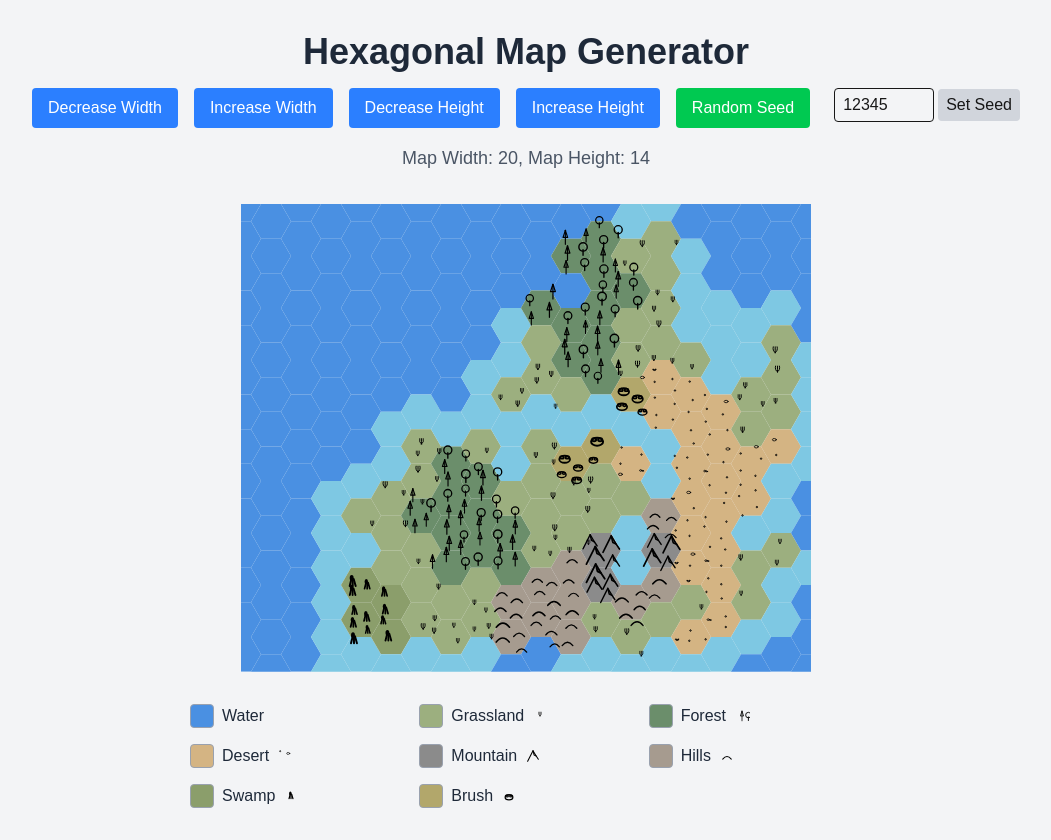
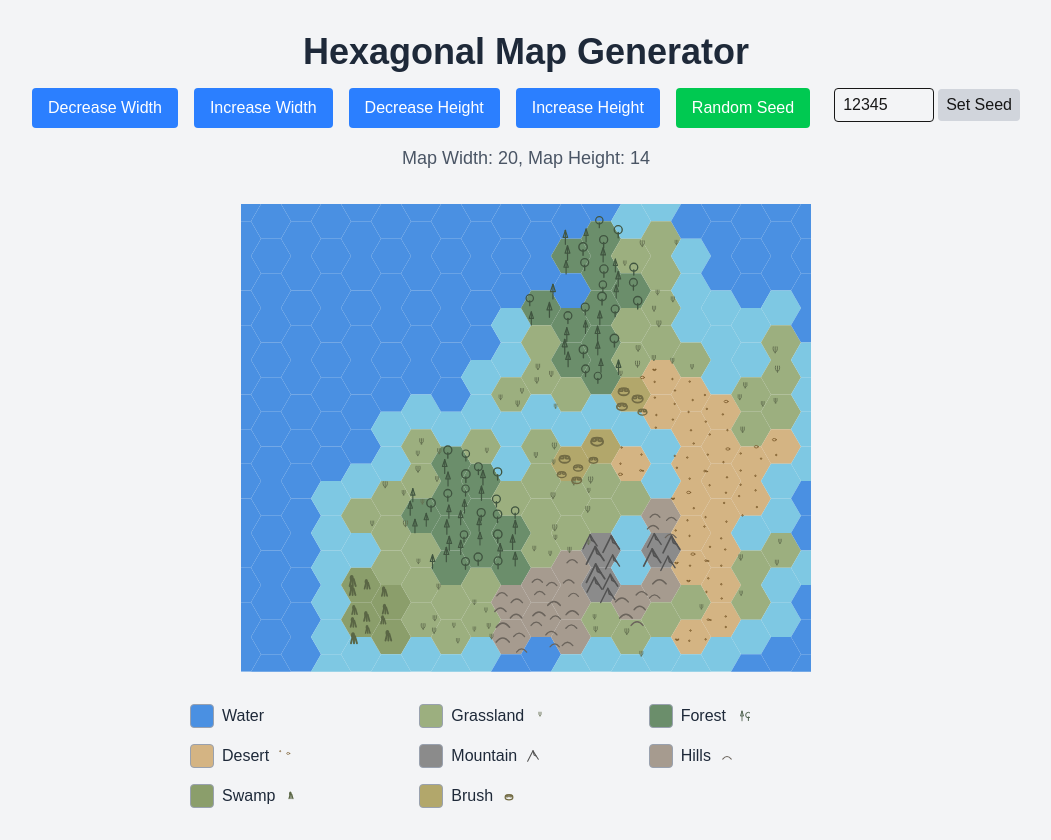
Before and after one commit to kohlhofer/hex-map, a Next.js app: page / in a window 1280 px wide. Shown: the whole page, without its empty margins (114-1165 px from the left). Built offline with nearby package versions, Linux system fonts and the light colour scheme.

Commit message:
Fix desert symbol placement and unify symbol color strategy for all terrains. Refactor overlay logic for correct positioning and consistent, visible map symbols.

```diff
--- a/src/components/HexMap.tsx
+++ b/src/components/HexMap.tsx
@@ -25,6 +25,20 @@ interface HexTile {
 interface Point {
   x: number;
   y: number;
+}
+
+interface TerrainSymbol {
+  x: number;
+  y: number;
+  scale: number;
+  rotation: number;
+  type: 'evergreen' | 'broadleaf';
+}
+
+interface Hex {
+  q: number;
+  r: number;
+  terrain: TerrainType;
 }
 
 // Seeded RNG (mulberry32)
@@ -57,6 +71,81 @@ function getNeighbors(tile: HexTile, tileMap: Record<string, HexTile>) {
   return directions
     .map(([dq, dr]) => tileMap[`${tile.q + dq},${tile.r + dr}`])
     .filter(n => n);
+}
+
+const createGrid = (size: number): { x: number; y: number }[] => {
+  const points: { x: number; y: number }[] = [];
+  for (let x = 0; x < 1; x += size) {
+    for (let y = 0; y < 1; y += size) {
+      points.push({ x, y });
+    }
+  }
+  return points;
+};
+
+// Helper to darken a hex color by a given factor (0-1)
+function darkenColor(hex: string, factor: number = 0.5): string {
+  hex = hex.replace('#', '');
+  let r = parseInt(hex.substring(0, 2), 16);
+  let g = parseInt(hex.substring(2, 4), 16);
+  let b = parseInt(hex.substring(4, 6), 16);
+  r = Math.floor(r * factor);
+  g = Math.floor(g * factor);
+  b = Math.floor(b * factor);
+  return `#${r.toString(16).padStart(2, '0')}${g.toString(16).padStart(2, '0')}${b.toString(16).padStart(2, '0')}`;
+}
+
+// Get color for terrain type
+const getTerrainColor = (terrain: TerrainType): string => {
+  switch (terrain) {
+    case TerrainType.WATER:
+      return '#4A90E2';
+    case TerrainType.GRASSLAND:
+      return '#9CAF7F'; // desaturated green
+    case TerrainType.FOREST:
+      return '#6B8E6B'; // desaturated dark green
+    case TerrainType.DESERT:
+      return '#D4B483'; // desaturated sand
+    case TerrainType.MOUNTAIN:
+      return '#8B8B8B'; // desaturated gray
+    case TerrainType.HILLS:
+      return '#A69B8F'; // desaturated brown
+    case TerrainType.SWAMP:
+      return '#8B9E6B'; // desaturated olive
+    case TerrainType.BRUSH:
+      return '#B2A76B'; // already desaturated
+    default:
+      return '#000000';
+  }
+};
+
+// Helper to get a good symbol color for each terrain
+function getSymbolColor(terrain: TerrainType): string {
+  const base = getTerrainColor(terrain);
+  let color: string;
+  switch (terrain) {
+    case TerrainType.DESERT:
+      color = '#7a5a2b'; // Strong brown for desert symbols
+      break;
+    case TerrainType.FOREST:
+    case TerrainType.MOUNTAIN:
+      color = darkenColor(base, 0.6);
+      break;
+    case TerrainType.GRASSLAND:
+    case TerrainType.HILLS:
+    case TerrainType.SWAMP:
+    case TerrainType.BRUSH:
+      color = darkenColor(base, 0.65);
+      break;
+    default:
+      color = darkenColor(base, 0.7);
+  }
+  // Minimum contrast: if color is too close to background, use #333
+  const rgb = parseInt(color.replace('#', ''), 16);
+  if (rgb > 0xcccccc || rgb < 0x222222) {
+    color = '#333';
+  }
+  return color;
 }
 
 export default function HexMap() {
@@ -371,30 +460,6 @@ export default function HexMap() {
     return terrains[Math.floor(Math.random() * terrains.length)];
   };
 
-  // Get color for terrain type
-  const getTerrainColor = (terrain: TerrainType): string => {
-    switch (terrain) {
-      case TerrainType.WATER:
-        return '#4A90E2';
-      case TerrainType.GRASSLAND:
-        return '#9CAF7F'; // desaturated green
-      case TerrainType.FOREST:
-        return '#6B8E6B'; // desaturated dark green
-      case TerrainType.DESERT:
-        return '#D4B483'; // desaturated sand
-      case TerrainType.MOUNTAIN:
-        return '#8B8B8B'; // desaturated gray
-      case TerrainType.HILLS:
-        return '#A69B8F'; // desaturated brown
-      case TerrainType.SWAMP:
-        return '#8B9E6B'; // desaturated olive
-      case TerrainType.BRUSH:
-        return '#B2A76B'; // already desaturated
-      default:
-        return '#000000';
-    }
-  };
-
   useEffect(() => {
     generateMap();
   }, [mapWidth, mapHeight, seed]);
@@ -402,6 +467,103 @@ export default function HexMap() {
   // Build a local map from tiles for rendering
   const renderTileMap: Record<string, HexTile> = {};
   tiles.forEach(t => { renderTileMap[`${t.q},${t.r}`] = t; });
+
+  const generateTerrainOverlay = (terrain: TerrainType, hex: Hex): TerrainSymbol[] => {
+    switch (terrain) {
+      case 'forest':
+        // Create a denser grid for forests
+        const forestGridSize = 0.15; // Smaller grid cells for more symbols
+        const forestGrid = createGrid(forestGridSize);
+        const forestSymbols = forestGrid
+          .filter(() => Math.random() < 0.85) // Higher chance of placing a symbol
+          .map(({ x, y }): TerrainSymbol => {
+            const jitterX = (Math.random() - 0.5) * forestGridSize * 0.5;
+            const jitterY = (Math.random() - 0.5) * forestGridSize * 0.5;
+            const scale = 0.8 + Math.random() * 0.4; // Slightly smaller base size
+            const rotation = Math.random() * 360;
+            return {
+              x: x + jitterX,
+              y: y + jitterY,
+              scale,
+              rotation,
+              type: Math.random() < 0.6 ? 'evergreen' : 'broadleaf' // More evergreens
+            };
+          });
+        return forestSymbols;
+      default:
+        return [];
+    }
+  };
+
+  // Helper to brush symbol positions for a given terrain type, excluding river tiles
+  function brushTerrainSymbolPositionsNoRivers(terrain: TerrainType, sizeRange: [number, number]) {
+    const terrainTiles = tiles.filter(t => t.terrain === terrain && !t.river);
+    const visited = new Set<string>();
+    const clusters: any[] = [];
+    // 2. BFS to find contiguous clusters
+    for (const tile of terrainTiles) {
+      if (visited.has(tile.id)) continue;
+      const cluster: any[] = [];
+      const queue = [tile];
+      visited.add(tile.id);
+      while (queue.length) {
+        const t = queue.shift()!;
+        cluster.push(t);
+        for (const n of getNeighbors(t, renderTileMap)) {
+          if (n.terrain === terrain && !n.river && !visited.has(n.id)) {
+            visited.add(n.id);
+            queue.push(n);
+          }
+        }
+      }
+      clusters.push(cluster);
+    }
+    // 3. For each cluster, scatter symbol positions
+    const positions: { x: number; y: number; size: number }[] = [];
+    clusters.forEach(cluster => {
+      let minX = Infinity, maxX = -Infinity, minY = Infinity, maxY = -Infinity;
+      for (const t of cluster) {
+        const { x, y } = axialToPixel(t.q, t.r);
+        minX = Math.min(minX, x);
+        maxX = Math.max(maxX, x);
+        minY = Math.min(minY, y);
+        maxY = Math.max(maxY, y);
+      }
+      const spacing = hexSize * 0.85;
+      const gridMinX = minX - spacing * 0.5;
+      const gridMaxX = maxX + spacing * 0.5;
+      const gridMinY = minY - spacing * 0.5;
+      const gridMaxY = maxY + spacing * 0.5;
+      let rowIdx = 0;
+      for (let gx = gridMinX; gx <= gridMaxX; gx += spacing) {
+        for (let gy = gridMinY; gy <= gridMaxY; gy += spacing * 0.9) {
+          const jitterX = (Math.random() - 0.5) * hexSize * 0.35;
+          const jitterY = (Math.random() - 0.5) * hexSize * 0.35;
+          const offsetY = (rowIdx % 2 === 0) ? 0 : spacing * 0.45;
+          const px = gx + jitterX;
+          const py = gy + jitterY + offsetY;
+          // Find the nearest terrain tile center
+          let nearest: HexTile | null = null;
+          let nearestDist = Infinity;
+          for (const t of cluster) {
+            const { x, y } = axialToPixel(t.q, t.r);
+            const dist = (px - x) ** 2 + (py - y) ** 2;
+            if (dist < nearestDist) {
+              nearest = t;
+              nearestDist = dist;
+            }
+          }
+          if (nearest && nearestDist < (hexSize * 0.95) ** 2) {
+            const [minS, maxS] = sizeRange;
+            const size = hexSize * (minS + Math.random() * (maxS - minS));
+            positions.push({ x: px, y: py, size });
+          }
+        }
+        rowIdx++;
+      }
+    });
+    return positions;
+  }
 
   return (
     <div className="min-h-screen bg-gray-100 py-8">
@@ -479,58 +641,58 @@ export default function HexMap() {
                       <rect x={clipX} y={clipY} width={clipWidth} height={clipHeight} />
                     </clipPath>
                     {/* Simplified evergreen tree symbol */}
-                    <symbol id="forest-evergreen" viewBox="-10 -16 20 32" stroke="black" strokeWidth="2" fill="none" strokeLinecap="round" strokeLinejoin="round">
+                    <symbol id="forest-evergreen" viewBox="-10 -16 20 32" stroke="currentColor" strokeWidth="2" fill="none" strokeLinecap="round" strokeLinejoin="round">
                       <line x1="0" y1="12" x2="0" y2="-12" />
                       <polyline points="0,-12 -4,0 4,0 0,-12" />
                     </symbol>
                     {/* Broadleaf tree symbol: circle with trunk */}
-                    <symbol id="forest-broadleaf" viewBox="-10 -14 20 28" stroke="black" strokeWidth="2" fill="none" strokeLinecap="round" strokeLinejoin="round">
+                    <symbol id="forest-broadleaf" viewBox="-10 -14 20 28" stroke="currentColor" strokeWidth="2" fill="none" strokeLinecap="round" strokeLinejoin="round">
                       <line x1="0" y1="10" x2="0" y2="2" />
                       <circle cx="0" cy="-2" r="6" />
                     </symbol>
                     {/* Stylized mountain peak symbol */}
-                    <symbol id="mountain-peak" viewBox="-12 -12 24 24" stroke="black" strokeWidth="2" fill="none" strokeLinecap="round" strokeLinejoin="round">
+                    <symbol id="mountain-peak" viewBox="-12 -12 24 24" stroke="currentColor" strokeWidth="2" fill="none" strokeLinecap="round" strokeLinejoin="round">
                       <polyline points="-10,10 0,-10 6,0 10,6" />
                       <polyline points="0,-10 2,-2 6,0" />
                     </symbol>
                     {/* Stylized hill symbol: gentle arch */}
-                    <symbol id="hill-arch" viewBox="-12 -8 24 16" stroke="black" strokeWidth="2" fill="none" strokeLinecap="round" strokeLinejoin="round">
+                    <symbol id="hill-arch" viewBox="-12 -8 24 16" stroke="currentColor" strokeWidth="2" fill="none" strokeLinecap="round" strokeLinejoin="round">
                       <path d="M-8,6 Q0,-4 8,6" />
                     </symbol>
                     {/* Grassland: tuft of grass (three blades, base at (0,-6), blades curve up to (0,0)) */}
-                    <symbol id="grass-tuft" viewBox="-10 -10 20 20" stroke="black" strokeWidth="1" fill="none" strokeLinecap="round" strokeLinejoin="round">
+                    <symbol id="grass-tuft" viewBox="-10 -10 20 20" stroke="currentColor" strokeWidth="1" fill="none" strokeLinecap="round" strokeLinejoin="round">
                       <path d="M-2,-6 Q-3,-2 0,0" />
                       <path d="M0,-6 Q0,-2 0,0" />
                       <path d="M2,-6 Q3,-2 0,0" />
                     </symbol>
                     {/* Desert: stylized rocks (three types) */}
-                    <symbol id="desert-rock1" viewBox="-10 -6 20 12" stroke="black" strokeWidth="2" fill="none" strokeLinecap="round" strokeLinejoin="round">
+                    <symbol id="desert-rock1" viewBox="-10 -6 20 12" stroke="currentColor" strokeWidth="2" fill="none" strokeLinecap="round" strokeLinejoin="round">
                       <ellipse cx="0" cy="2" rx="5" ry="3" />
                     </symbol>
-                    <symbol id="desert-rock2" viewBox="-10 -6 20 12" stroke="black" strokeWidth="2" fill="none" strokeLinecap="round" strokeLinejoin="round">
+                    <symbol id="desert-rock2" viewBox="-10 -6 20 12" stroke="currentColor" strokeWidth="2" fill="none" strokeLinecap="round" strokeLinejoin="round">
                       <ellipse cx="-2" cy="2" rx="3" ry="2" />
                       <ellipse cx="3" cy="3" rx="2" ry="1.2" />
                     </symbol>
-                    <symbol id="desert-rock3" viewBox="-10 -6 20 12" stroke="black" strokeWidth="2" fill="none" strokeLinecap="round" strokeLinejoin="round">
+                    <symbol id="desert-rock3" viewBox="-10 -6 20 12" stroke="currentColor" strokeWidth="2" fill="none" strokeLinecap="round" strokeLinejoin="round">
                       <ellipse cx="0" cy="3" rx="2.5" ry="1.2" />
                       <ellipse cx="-3" cy="1" rx="1.2" ry="0.7" />
                       <ellipse cx="3" cy="1" rx="1.2" ry="0.7" />
                     </symbol>
                     {/* Swamp: marsh grass/cattail */}
-                    <symbol id="swamp-marsh" viewBox="-10 -10 20 20" stroke="black" strokeWidth="2" fill="none" strokeLinecap="round" strokeLinejoin="round">
+                    <symbol id="swamp-marsh" viewBox="-10 -10 20 20" stroke="currentColor" strokeWidth="2" fill="none" strokeLinecap="round" strokeLinejoin="round">
                       <line x1="-3" y1="4" x2="-1" y2="-4" />
                       <line x1="0" y1="4" x2="0" y2="-2" />
                       <line x1="3" y1="4" x2="1" y2="-3" />
                       <ellipse cx="-1" cy="-4" rx="1" ry="2" />
                     </symbol>
                     {/* Brush: bush/scrub */}
-                    <symbol id="brush-bush" viewBox="-10 -8 20 16" stroke="black" strokeWidth="2" fill="none" strokeLinecap="round" strokeLinejoin="round">
+                    <symbol id="brush-bush" viewBox="-10 -8 20 16" stroke="currentColor" strokeWidth="2" fill="none" strokeLinecap="round" strokeLinejoin="round">
                       <ellipse cx="0" cy="2" rx="6" ry="4" />
                       <ellipse cx="-3" cy="0" rx="2" ry="1.5" />
                       <ellipse cx="3" cy="0" rx="2" ry="1.5" />
                     </symbol>
                     {/* Desert: sand dot */}
-                    <symbol id="desert-dot" viewBox="-2 -2 4 4" stroke="black" strokeWidth="1" fill="none">
+                    <symbol id="desert-dot" viewBox="-2 -2 4 4" stroke="currentColor" strokeWidth="1" fill="none">
                       <circle cx="0" cy="0" r="0.7" />
                     </symbol>
                   </>
@@ -642,18 +804,21 @@ export default function HexMap() {
                         const size = hexSize * (0.85 + Math.random() * 0.15);
                         // Randomly choose tree type: evergreen or broadleaf
                         const treeType = Math.random() < 0.5 ? 'forest-evergreen' : 'forest-broadleaf';
+                        // Use darkened forest color
+                        const strokeColor = getSymbolColor(TerrainType.FOREST);
                         treeUses.push(
+                          <g key={`tree-${cluster[0].id}-${gx},${gy}`} style={{ color: strokeColor }}>
                             <use
-                            key={`tree-${cluster[0].id}-${gx},${gy}`}
                               href={`#${treeType}`}
                               x={px}
                               y={py}
                               width={size}
                               height={size}
                               transform={`translate(${-size / 2},${-size * 0.8})`}
-                            stroke="black"
+                              stroke={strokeColor}
                               fill="none"
                             />
+                          </g>
                         );
                       }
                     }
@@ -756,18 +921,21 @@ export default function HexMap() {
                             default:
                               transform = `translate(${-size / 2},${-size * 0.5})`;
                           }
+                          // Use darkened color for this terrain
+                          const strokeColor = getSymbolColor(terrain);
                           uses.push(
+                            <g key={`${symbolId}-${cluster[0].id}-${gx},${gy}`} style={{ color: strokeColor }}>
                               <use
-                              key={`${symbolId}-${cluster[0].id}-${gx},${gy}`}
                                 href={`#${symbolId}`}
                                 x={px}
                                 y={py}
                                 width={size}
                                 height={size}
                                 transform={transform}
-                              stroke="black"
+                                stroke={strokeColor}
                                 fill="none"
                               />
+                            </g>
                           );
                         }
                       }
@@ -789,34 +957,44 @@ export default function HexMap() {
                 const grasslandUses = sparseBrushTerrainSymbols(TerrainType.GRASSLAND, 'grass-tuft', [0.7, 1.0], 0.6);
                 // For desert, randomly choose one of three rock symbols for each spot
                 function denseDesertSymbols() {
-                  // Use the grid logic but do not skip any points
-                  const uses = brushTerrainSymbolsNoRivers(TerrainType.DESERT, 'desert-dot', [0.4, 0.6]);
+                  // Use normal size and density for desert symbols
+                  const positions = brushTerrainSymbolPositionsNoRivers(TerrainType.DESERT, [0.4, 0.6]);
                   const rockTypes = ['desert-rock1', 'desert-rock2', 'desert-rock3'];
-                  return uses.map((el, i) => {
-                    // 80% dots, 20% small rocks
+                  const strokeColor = getSymbolColor(TerrainType.DESERT);
+                  const desertTiles = tiles.filter(t => t.terrain === TerrainType.DESERT && !t.river);
+                  console.log('Desert tiles (no river):', desertTiles.length, 'Desert symbols:', positions.length);
+                  return positions.map((pos, i) => {
                     if (Math.random() < 0.8) {
-                      return {
-                        ...el,
-                        props: {
-                          ...el.props,
-                          href: '#desert-dot',
-                          width: 4,
-                          height: 4,
-                          transform: `translate(-2,-2)`
-                        }
-                      };
+                      return (
+                        <g key={i} style={{ color: strokeColor }}>
+                          <use
+                            href="#desert-dot"
+                            x={pos.x}
+                            y={pos.y}
+                            width={4}
+                            height={4}
+                            transform={`translate(-2,-2)`}
+                            stroke={strokeColor}
+                            fill="none"
+                          />
+                        </g>
+                      );
                     } else {
                       const type = rockTypes[Math.floor(Math.random() * rockTypes.length)];
-                      return {
-                        ...el,
-                        props: {
-                          ...el.props,
-                          href: `#${type}`,
-                          width: 8,
-                          height: 8,
-                          transform: `translate(-4,-4)`
-                        }
-                      };
+                      return (
+                        <g key={i} style={{ color: strokeColor }}>
+                          <use
+                            href={`#${type}`}
+                            x={pos.x}
+                            y={pos.y}
+                            width={8}
+                            height={8}
+                            transform={`translate(-4,-4)`}
+                            stroke={strokeColor}
+                            fill="none"
+                          />
+                        </g>
+                      );
                     }
                   });
                 }
@@ -849,30 +1027,44 @@ export default function HexMap() {
                 <svg className="w-4 h-4" viewBox="-10 -10 20 20">
                   {terrain === TerrainType.FOREST && (
                     <>
-                      <use href="#forest-evergreen" width="16" height="16" transform="translate(-8,-8)" />
-                      <use href="#forest-broadleaf" width="16" height="16" transform="translate(0,-8)" />
+                      <g style={{ color: getSymbolColor(TerrainType.FOREST) }}>
+                        <use href="#forest-evergreen" width="16" height="16" transform="translate(-8,-8)" stroke={getSymbolColor(TerrainType.FOREST)} />
+                        <use href="#forest-broadleaf" width="16" height="16" transform="translate(0,-8)" stroke={getSymbolColor(TerrainType.FOREST)} />
+                      </g>
                     </>
                   )}
                   {terrain === TerrainType.MOUNTAIN && (
-                    <use href="#mountain-peak" width="16" height="16" transform="translate(-8,-8)" />
+                    <g style={{ color: getSymbolColor(TerrainType.MOUNTAIN) }}>
+                      <use href="#mountain-peak" width="16" height="16" transform="translate(-8,-8)" stroke={getSymbolColor(TerrainType.MOUNTAIN)} />
+                    </g>
                   )}
                   {terrain === TerrainType.HILLS && (
-                    <use href="#hill-arch" width="16" height="16" transform="translate(-8,-8)" />
+                    <g style={{ color: getSymbolColor(TerrainType.HILLS) }}>
+                      <use href="#hill-arch" width="16" height="16" transform="translate(-8,-8)" stroke={getSymbolColor(TerrainType.HILLS)} />
+                    </g>
                   )}
                   {terrain === TerrainType.GRASSLAND && (
-                    <use href="#grass-tuft" width="16" height="16" transform="translate(-8,-8)" />
+                    <g style={{ color: getSymbolColor(TerrainType.GRASSLAND) }}>
+                      <use href="#grass-tuft" width="16" height="16" transform="translate(-8,-8)" stroke={getSymbolColor(TerrainType.GRASSLAND)} />
+                    </g>
                   )}
                   {terrain === TerrainType.DESERT && (
                     <>
-                      <use href="#desert-dot" width="4" height="4" transform="translate(-8,-8)" />
-                      <use href="#desert-rock1" width="8" height="8" transform="translate(0,-8)" />
+                      <g style={{ color: getSymbolColor(TerrainType.DESERT) }}>
+                        <use href="#desert-dot" width="4" height="4" transform="translate(-8,-8)" stroke={getSymbolColor(TerrainType.DESERT)} />
+                        <use href="#desert-rock1" width="8" height="8" transform="translate(0,-8)" stroke={getSymbolColor(TerrainType.DESERT)} />
+                      </g>
                     </>
                   )}
                   {terrain === TerrainType.SWAMP && (
-                    <use href="#swamp-marsh" width="16" height="16" transform="translate(-8,-8)" />
+                    <g style={{ color: getSymbolColor(TerrainType.SWAMP) }}>
+                      <use href="#swamp-marsh" width="16" height="16" transform="translate(-8,-8)" stroke={getSymbolColor(TerrainType.SWAMP)} />
+                    </g>
                   )}
                   {terrain === TerrainType.BRUSH && (
-                    <use href="#brush-bush" width="16" height="16" transform="translate(-8,-8)" />
+                    <g style={{ color: getSymbolColor(TerrainType.BRUSH) }}>
+                      <use href="#brush-bush" width="16" height="16" transform="translate(-8,-8)" stroke={getSymbolColor(TerrainType.BRUSH)} />
+                    </g>
                   )}
                 </svg>
               )}
```
Lines whose indentation alone changed are shown as unchanged.
